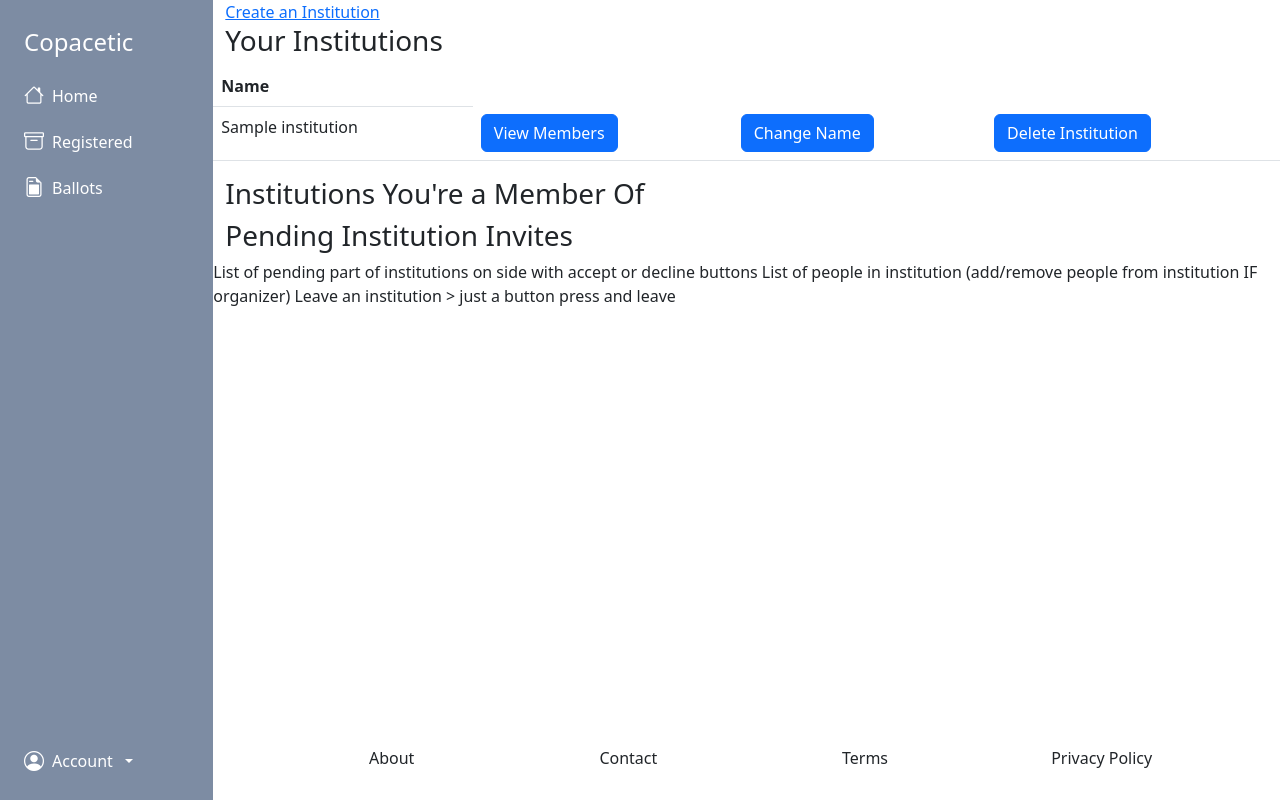
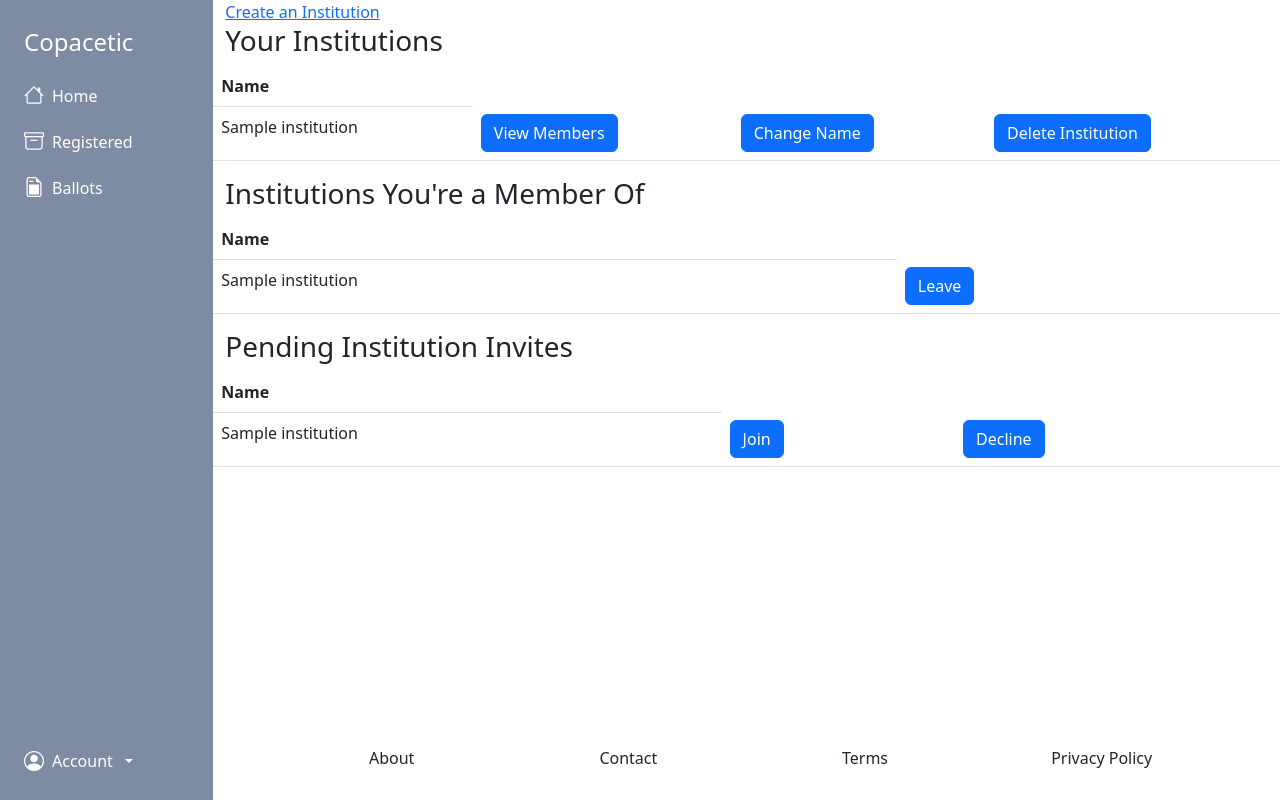
Before and after one commit to AkiraY1/TabCenter, a Django app: page /institution/ in a window 1280 px wide. Run offline with Django 3.2, Linux system fonts and the light colour scheme; a user stored in the database is signed in; tables that the repository leaves empty hold one stand-in row (values such as "Sample post"); some libraries are stand-ins or nearby versions.

Commit message:
institutions 2/3

```diff
--- a/TabCenterApp/templates/TabCenterApp/institution.html
+++ b/TabCenterApp/templates/TabCenterApp/institution.html
@@ -29,13 +29,54 @@
 
 <h3>Institutions You're a Member Of</h3>
 
+<table class="table">
+    <thead>
+        <tr>
+            <th scope="col">
+                Name
+            </th>
+        </tr>
+    </thead>
+    <tbody>
+        {% for p in memberInstitutions %}
+        <tr>
+            <td scope="row">{{ p.name }}</td>
+            <td><button type="button" class="btn btn-primary">Leave</button></td>
+        </tr>
+        {% endfor %}
+    </tbody>
+</table>
+
 <h3>Pending Institution Invites</h3>
 
-
-List of pending part of institutions on side with accept or decline buttons
-
-List of people in institution (add/remove people from institution IF organizer)
-Leave an institution > just a button press and leave
+<table class="table">
+    <thead>
+        <tr>
+            <th scope="col">
+                Name
+            </th>
+        </tr>
+    </thead>
+    <tbody>
+        {% for q in pendingInstitutions %}
+        <tr>
+            <td scope="row">{{ q.name }}</td>
+            <td>
+                <form method="POST">
+                    <input type="hidden" name="accept_invite_id" value="{{ q.id }}">
+                    <button type="submit" class="btn btn-primary">Join</button>
+                </form>
+            </td>
+            <td>
+                <form method="POST">
+                    <input type="hidden" name="decline_invite_id" value="{{ q.id }}">
+                    <button type="submit" class="btn btn-primary">Decline</button>
+                </form>
+            </td>
+        </tr>
+        {% endfor %}
+    </tbody>
+</table>
 
 <!-- Modal for viewing members -->
 {% for i in institutions %}
--- a/TabCenterApp/views.py
+++ b/TabCenterApp/views.py
@@ -171,8 +171,10 @@ def password_reset_submit(request):
 @login_required(login_url="/login")
 def institution(request):
     organizeInstitutions = TabCenterUser.objects.get(id=request.user.id).institution_set.all()
+    memberInstitutions = TabCenterUser.objects.get(id=request.user.id).part_of_institutions.all()
+    pendingInstitutions = TabCenterUser.objects.get(id=request.user.id).pending_part_of_institutions.all()
+    context = {"institutions": organizeInstitutions, "memberInstitutions": memberInstitutions, "pendingInstitutions": pendingInstitutions}
 
-    context = {"institutions": organizeInstitutions}
     if request.method == "POST":
 
         #Name Change
@@ -185,10 +187,9 @@ def institution(request):
                 try:
                     i.save()
                     organizeInstitutions = TabCenterUser.objects.get(id=request.user.id).institution_set.all()
-                    context = {"institutions": organizeInstitutions}
+                    context = {"institutions": organizeInstitutions, "memberInstitutions": memberInstitutions, "pendingInstitutions": pendingInstitutions}
                 except:
                     return render(request, 'TabCenterApp/institution.html', context)
-
             return redirect('institution')
 
         #Delete Institution
@@ -197,7 +198,7 @@ def institution(request):
             i = Institution.objects.get(id=inst_id_delete)
             i.delete()
             organizeInstitutions = TabCenterUser.objects.get(id=request.user.id).institution_set.all()
-            context = {"institutions": organizeInstitutions}
+            context = {"institutions": organizeInstitutions, "memberInstitutions": memberInstitutions, "pendingInstitutions": pendingInstitutions}
 
         #Add new member
         if "email_user_add" in request.POST:
@@ -210,7 +211,17 @@ def institution(request):
             i = Institution.objects.get(id=institution_id_add_member)
             i.pendingMembers.add(u)
             i.save()
-            return redirect('home')
+            return redirect('institution')
+
+        #Accept invite
+        if "accept_invite_id" in request.POST:
+            institution_id_invite = request.POST['accept_invite_id']
+            i = Institution.objects.get(id=institution_id_invite)
+            u = request.user
+            i.pendingMembers.remove(u)
+            i.members.add(u)
+            i.save()
+            return redirect('institution')
 
     return render(request, 'TabCenterApp/institution.html', context)
 
```
